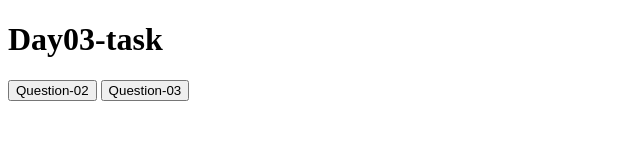
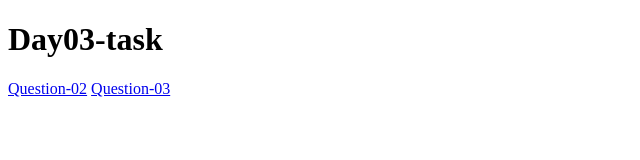
Before and after one commit to ajayprince692/Day03-task, a plain HTML site: page index.html in a window 1280 px wide. Shown: the whole page, without its empty margins (0-640 px from the left). Drawn offline with Linux system fonts and the light colour scheme; no server answers.

Commit message:
screenshot updated

```diff
--- a/index.html
+++ b/index.html
@@ -9,7 +9,8 @@
     <h1>Day03-task</h1>
 
     <script src="script.js"></script>
-    <button <img src="file:///C:/Users/user/OneDrive/Desktop/B53/Day03-task/day03-qno2.jpg" alt="answer">Question-02</button>
-    <button <img src="file:///C:/Users/user/OneDrive/Desktop/B53/Day03-task/day03-qn3.jpg" alt="answer">Question-03</button>
+    <a href="file:///C:/Users/user/OneDrive/Desktop/B53/Day03-task/day03-qno2.jpg">Question-02</a>
+    <a href="file:///C:/Users/user/OneDrive/Desktop/B53/Day03-task/day03-qn3.jpg">Question-03</a>
+
 </body>
 </html>
```
